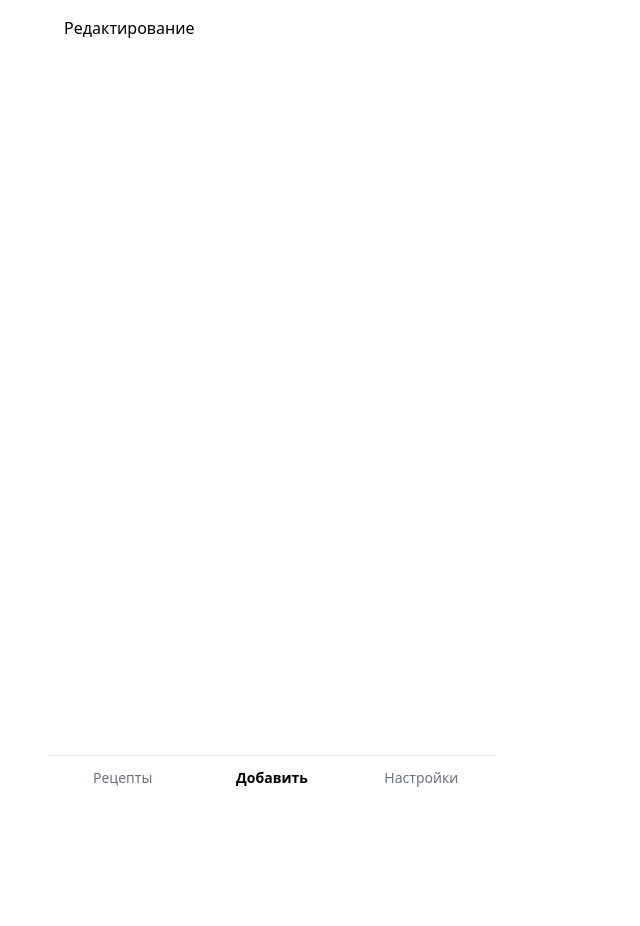
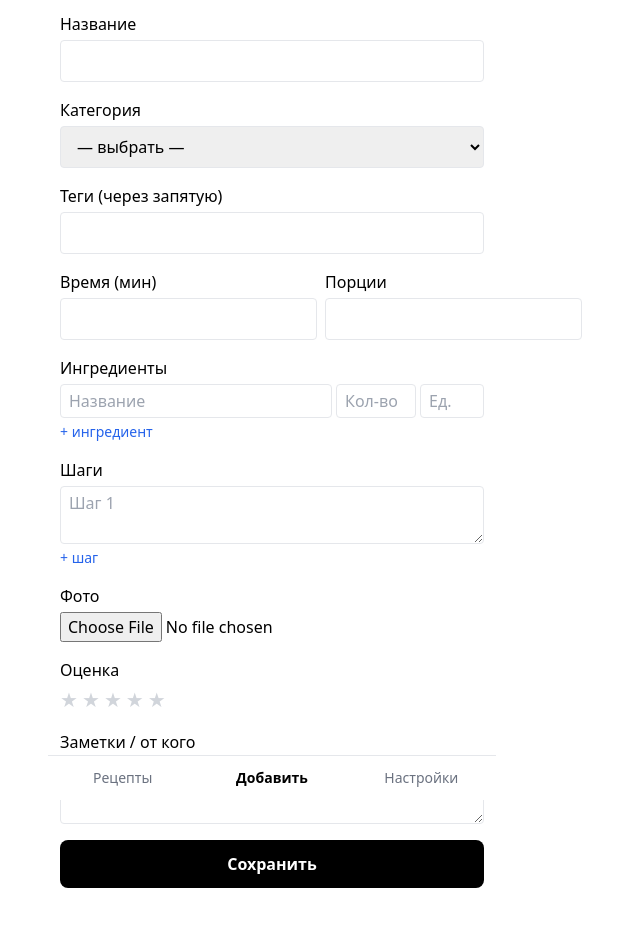
Before and after one commit to perprendiks/recipe-book, a React (Vite) app in the folder recipe-book/: page /add in a window 1280 px wide. Shown: the top 926 px of the page, without its empty margins (368-1008 px from the left). Before the commit the page ends 800 px from the top, so only its background shows below. Built offline with nearby package versions, Linux system fonts and the light colour scheme.

Commit message:
feat: форма добавления/редактирования рецепта

```diff
--- a/recipe-book/src/pages/EditRecipePage.tsx
+++ b/recipe-book/src/pages/EditRecipePage.tsx
@@ -1,3 +1,106 @@
+import { useEffect, useState } from 'react'
+import { useNavigate, useParams } from 'react-router-dom'
+import { addRecipe, getRecipe, updateRecipe } from '../db/recipes'
+import type { RecipeInput } from '../db/recipes'
+import { getCategories } from '../db/categories'
+import type { Category, Ingredient, Step } from '../db/types'
+import StarRating from '../components/StarRating'
+import PhotoPicker from '../components/PhotoPicker'
+
+const empty: RecipeInput = {
+  title: '', category: '', tags: [], ingredients: [{ name: '', amount: null, unit: '' }],
+  steps: [{ text: '' }], rating: 0, timeMinutes: null, servings: null, notes: '', isFavorite: false,
+}
+
 export default function EditRecipePage() {
-  return <div className="p-4">Редактирование</div>
+  const { id } = useParams()
+  const navigate = useNavigate()
+  const [form, setForm] = useState<RecipeInput>(empty)
+  const [photo, setPhoto] = useState<Blob>()
+  const [categories, setCategories] = useState<Category[]>([])
+
+  useEffect(() => { getCategories().then(setCategories) }, [])
+  useEffect(() => {
+    if (!id) return
+    getRecipe(id).then((r) => {
+      if (r) {
+        const { photo: p, id: _id, createdAt, updatedAt, ...rest } = r
+        setForm(rest)
+        setPhoto(p)
+      }
+    })
+  }, [id])
+
+  const set = (patch: Partial<RecipeInput>) => setForm((f) => ({ ...f, ...patch }))
+  const setIngredient = (i: number, patch: Partial<Ingredient>) =>
+    set({ ingredients: form.ingredients.map((ing, j) => j === i ? { ...ing, ...patch } : ing) })
+  const setStep = (i: number, text: string) =>
+    set({ steps: form.steps.map((s: Step, j) => j === i ? { ...s, text } : s) })
+
+  async function save() {
+    const data: RecipeInput = { ...form, ingredients: form.ingredients.filter(i => i.name.trim()), steps: form.steps.filter(s => s.text.trim()) }
+    const payload = { ...data, photo }
+    if (id) { await updateRecipe(id, payload); navigate(`/recipe/${id}`) }
+    else { const r = await addRecipe(payload); navigate(`/recipe/${r.id}`) }
+  }
+
+  return (
+    <div className="p-3 flex flex-col gap-4">
+      <label className="flex flex-col gap-1">Название
+        <input aria-label="Название" className="border rounded px-3 py-2" value={form.title} onChange={(e) => set({ title: e.target.value })} />
+      </label>
+
+      <label className="flex flex-col gap-1">Категория
+        <select className="border rounded px-3 py-2" value={form.category} onChange={(e) => set({ category: e.target.value })}>
+          <option value="">— выбрать —</option>
+          {categories.map((c) => <option key={c.id} value={c.name}>{c.name}</option>)}
+        </select>
+      </label>
+
+      <label className="flex flex-col gap-1">Теги (через запятую)
+        <input className="border rounded px-3 py-2" value={form.tags.join(', ')} onChange={(e) => set({ tags: e.target.value.split(',').map(t => t.trim()).filter(Boolean) })} />
+      </label>
+
+      <div className="flex gap-2">
+        <label className="flex flex-col gap-1 flex-1">Время (мин)
+          <input type="number" className="border rounded px-3 py-2" value={form.timeMinutes ?? ''} onChange={(e) => set({ timeMinutes: e.target.value ? Number(e.target.value) : null })} />
+        </label>
+        <label className="flex flex-col gap-1 flex-1">Порции
+          <input type="number" className="border rounded px-3 py-2" value={form.servings ?? ''} onChange={(e) => set({ servings: e.target.value ? Number(e.target.value) : null })} />
+        </label>
+      </div>
+
+      <div className="flex flex-col gap-1">Ингредиенты
+        {form.ingredients.map((ing, i) => (
+          <div key={i} className="flex gap-1">
+            <input placeholder="Название" className="border rounded px-2 py-1 flex-1" value={ing.name} onChange={(e) => setIngredient(i, { name: e.target.value })} />
+            <input placeholder="Кол-во" className="border rounded px-2 py-1 w-20" value={ing.amount ?? ''} onChange={(e) => setIngredient(i, { amount: e.target.value ? Number(e.target.value) : null })} />
+            <input placeholder="Ед." className="border rounded px-2 py-1 w-16" value={ing.unit} onChange={(e) => setIngredient(i, { unit: e.target.value })} />
+          </div>
+        ))}
+        <button type="button" className="text-sm text-blue-600 self-start" onClick={() => set({ ingredients: [...form.ingredients, { name: '', amount: null, unit: '' }] })}>+ ингредиент</button>
+      </div>
+
+      <div className="flex flex-col gap-1">Шаги
+        {form.steps.map((s, i) => (
+          <textarea key={i} placeholder={`Шаг ${i + 1}`} className="border rounded px-2 py-1" value={s.text} onChange={(e) => setStep(i, e.target.value)} />
+        ))}
+        <button type="button" className="text-sm text-blue-600 self-start" onClick={() => set({ steps: [...form.steps, { text: '' }] })}>+ шаг</button>
+      </div>
+
+      <div className="flex flex-col gap-1">Фото
+        <PhotoPicker value={photo} onChange={setPhoto} />
+      </div>
+
+      <div className="flex flex-col gap-1">Оценка
+        <StarRating value={form.rating} onChange={(rating) => set({ rating })} />
+      </div>
+
+      <label className="flex flex-col gap-1">Заметки / от кого
+        <textarea className="border rounded px-3 py-2" value={form.notes} onChange={(e) => set({ notes: e.target.value })} />
+      </label>
+
+      <button type="button" className="bg-black text-white rounded-lg py-3 font-semibold" onClick={save} disabled={!form.title.trim()}>Сохранить</button>
+    </div>
+  )
 }
```
Also changed, not shown: 1 other file (tests, documents, lock files or other folders).
